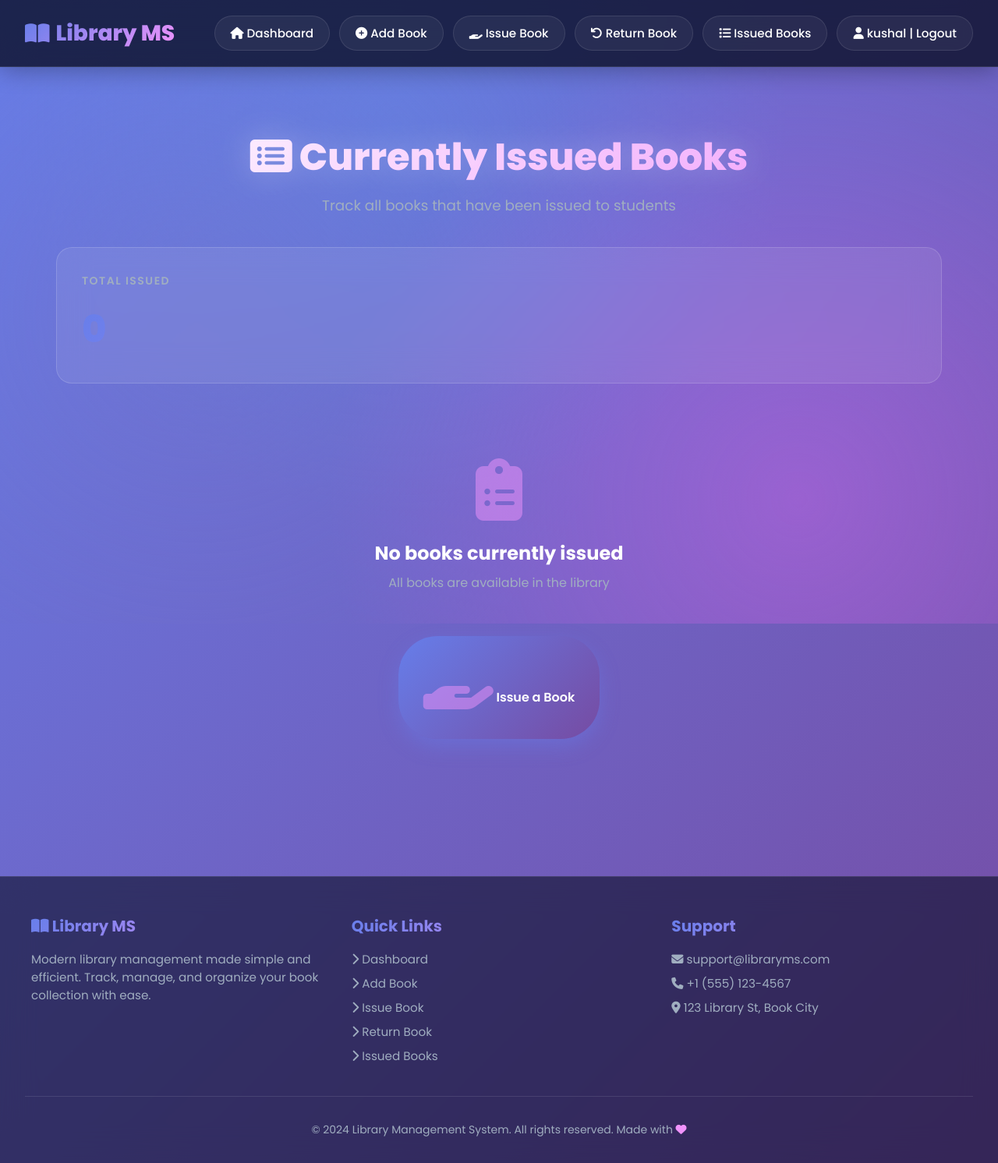
After one commit to kushal867/library, a Django app: page /home/issued_books/ in a window 1280 px wide. The commit adds this page. Shown: the whole page at 78% size. Run offline with Django 5.2, Linux system fonts and the light colour scheme; a user stored in the database is signed in; data comes from the database, SQL or seed files in the repository; data that the repository does not hold is empty.

Commit message:
feat: Complete logic improvements for library management system
- Enhanced models with validation, unique constraints, and helper methods
  * Added unique constraint on ISBN and Category name
  * Added MinValueValidator for book quantity
  * Implemented available_quantity() and is_available() methods
  * Added is_overdue() and days_until_due() for IssuedBook
  * Fixed expiry_date logic and moved to save() method

- Implemented comprehensive forms with validation
  * Created AddBookForm with dynamic category creation
  * Enhanced IssueBookForm with availability and duplicate checks
  * Added new ReturnBookForm for returning books

- Completed view logic with error handling
  * Implemented add_book() functionality with IntegrityError handling
  * Enhanced issue_book() with validation and messages
  * Added return_book() view with overdue detection
  * Added view_issued_books() for tracking issued books
  * Improved delete_book() with safety checks

- Updated templates with improved UI and functionality
  * Added Django messages display in base template
  * Enhanced dashboard with real statistics and availability indicators
  * Updated add_book form to use Django forms with category handling
  * Created return_book.html and issued_books.html templates
  * Added navigation links for new features

- Configured Django messages framework and media files
- Optimized database queries with select_related()
- Successfully migrated database with all improvements

```diff
--- a/home/templates/base.html
+++ b/home/templates/base.html
@@ -31,11 +31,40 @@
             <a href="{% url 'issue_book' %}">
                 <i class="fas fa-hand-holding"></i> Issue Book
             </a>
-            <a href="{% url 'logout' %}">
-                <i class="fas fa-sign-out-alt"></i> Logout
+            <a href="{% url 'return_book' %}">
+                <i class="fas fa-undo"></i> Return Book
             </a>
+            <a href="{% url 'view_issued_books' %}">
+                <i class="fas fa-list"></i> Issued Books
+            </a>
+            {% if user.is_authenticated %}
+            <a href="{% url 'logout' %}" style="margin-left: auto;">
+                <i class="fas fa-user"></i> {{ user.username }} | Logout
+            </a>
+            {% endif %}
         </div>
     </nav>
+
+    <!-- Django Messages Display -->
+    {% if messages %}
+    <div class="messages-container">
+        {% for message in messages %}
+        <div class="alert alert-{{ message.tags }} alert-dismissible fade show" role="alert">
+            {% if message.tags == 'success' %}
+                <i class="fas fa-check-circle"></i>
+            {% elif message.tags == 'danger' or message.tags == 'error' %}
+                <i class="fas fa-exclamation-circle"></i>
+            {% elif message.tags == 'warning' %}
+                <i class="fas fa-exclamation-triangle"></i>
+            {% else %}
+                <i class="fas fa-info-circle"></i>
+            {% endif %}
+            {{ message }}
+            <button type="button" class="btn-close" data-bs-dismiss="alert" aria-label="Close">×</button>
+        </div>
+        {% endfor %}
+    </div>
+    {% endif %}
 
     <div class="container">
         {% block content %}
@@ -54,6 +83,8 @@
                 <a href="{% url 'index' %}"><i class="fas fa-chevron-right"></i> Dashboard</a>
                 <a href="{% url 'add_book' %}"><i class="fas fa-chevron-right"></i> Add Book</a>
                 <a href="{% url 'issue_book' %}"><i class="fas fa-chevron-right"></i> Issue Book</a>
+                <a href="{% url 'return_book' %}"><i class="fas fa-chevron-right"></i> Return Book</a>
+                <a href="{% url 'view_issued_books' %}"><i class="fas fa-chevron-right"></i> Issued Books</a>
             </div>
             <div class="footer-section">
                 <h3>Support</h3>
@@ -78,11 +109,13 @@
             const iconMap = {
                 success: 'fa-check-circle',
                 error: 'fa-exclamation-circle',
+                danger: 'fa-exclamation-circle',
+                warning: 'fa-exclamation-triangle',
                 info: 'fa-info-circle'
             };
 
             toast.innerHTML = `
-                <i class="fas ${iconMap[type]} toast-icon"></i>
+                <i class="fas ${iconMap[type] || iconMap['info']} toast-icon"></i>
                 <div class="toast-message">${message}</div>
             `;
 
@@ -105,6 +138,27 @@
             }
         }
 
+        // Auto-dismiss alerts
+        document.addEventListener('DOMContentLoaded', function() {
+            const alerts = document.querySelectorAll('.alert');
+            alerts.forEach(alert => {
+                const closeBtn = alert.querySelector('.btn-close');
+                if (closeBtn) {
+                    closeBtn.addEventListener('click', function() {
+                        alert.style.animation = 'fadeOut 0.3s ease';
+                        setTimeout(() => alert.remove(), 300);
+                    });
+                }
+                // Auto-dismiss after 5 seconds
+                setTimeout(() => {
+                    if (alert.parentElement) {
+                        alert.style.animation = 'fadeOut 0.3s ease';
+                        setTimeout(() => alert.remove(), 300);
+                    }
+                }, 5000);
+            });
+        });
+
         // Smooth scroll
         document.documentElement.style.scrollBehavior = 'smooth';
     </script>
--- /dev/null
+++ b/home/templates/home/issued_books.html
@@ -0,0 +1,99 @@
+{% extends 'base.html' %}
+
+{% block title %}Issued Books - Library MS{% endblock %}
+
+{% block content %}
+<div class="page-header">
+    <h1><i class="fas fa-list-alt"></i> Currently Issued Books</h1>
+    <p>Track all books that have been issued to students</p>
+</div>
+
+<div class="stats-grid" style="margin-bottom: 2rem;">
+    <div class="card-stat">
+        <h3>Total Issued</h3>
+        <p>{{ total_issued }}</p>
+    </div>
+</div>
+
+{% if issued_books %}
+<div class="table-container">
+    <table>
+        <thead>
+            <tr>
+                <th>Book Title</th>
+                <th>ISBN</th>
+                <th>Student</th>
+                <th>Branch/Class</th>
+                <th>Issue Date</th>
+                <th>Due Date</th>
+                <th>Status</th>
+                <th>Actions</th>
+            </tr>
+        </thead>
+        <tbody>
+            {% for issued in issued_books %}
+            <tr {% if issued.is_overdue %}style="background-color: rgba(248, 113, 113, 0.1);"{% endif %}>
+                <td><strong>{{ issued.book.name }}</strong></td>
+                <td>{{ issued.book.isbn }}</td>
+                <td>{{ issued.student.user.username }}</td>
+                <td>{{ issued.student.branch }} - {{ issued.student.classroom }}</td>
+                <td>{{ issued.issued_date|date:"Y-m-d" }}</td>
+                <td>{{ issued.expiry_date|date:"Y-m-d" }}</td>
+                <td>
+                    {% if issued.is_overdue %}
+                        <span style="color: #f87171; font-weight: bold;">
+                            <i class="fas fa-exclamation-triangle"></i>
+                            Overdue ({{ issued.days_until_due|add:"-1"|stringformat:"d" }} days)
+                        </span>
+                    {% else %}
+                        <span style="color: #4ade80;">
+                            <i class="fas fa-check-circle"></i>
+                            Due in {{ issued.days_until_due }} day{{ issued.days_until_due|pluralize }}
+                        </span>
+                    {% endif %}
+                </td>
+                <td>
+                    <form method="post" action="{% url 'return_book' %}" style="display: inline;">
+                        {% csrf_token %}
+                        <input type="hidden" name="issued_book" value="{{ issued.id }}">
+                        <button type="submit" class="btn btn-sm" style="padding: 0.4rem 0.8rem;">
+                            <i class="fas fa-undo"></i> Return
+                        </button>
+                    </form>
+                </td>
+            </tr>
+            {% endfor %}
+        </tbody>
+    </table>
+</div>
+{% else %}
+<div class="empty-state">
+    <i class="fas fa-clipboard-list"></i>
+    <h3>No books currently issued</h3>
+    <p>All books are available in the library</p>
+    <a href="{% url 'issue_book' %}" class="btn">
+        <i class="fas fa-hand-holding"></i> Issue a Book
+    </a>
+</div>
+{% endif %}
+
+{% block extra_js %}
+<style>
+    .table-container table th,
+    .table-container table td {
+        padding: 1rem;
+        text-align: left;
+    }
+
+    .table-container table th {
+        background: linear-gradient(135deg, rgba(102, 126, 234, 0.1), rgba(240, 147, 251, 0.1));
+        font-weight: 600;
+    }
+
+    .table-container table tbody tr:hover {
+        background-color: rgba(240, 147, 251, 0.05);
+    }
+</style>
+{% endblock %}
+
+{% endblock %}
--- a/home/urls.py
+++ b/home/urls.py
@@ -5,5 +5,7 @@ urlpatterns = [
     path('', views.index, name='index'),
     path('add_book/', views.add_book, name='add_book'),
     path('issue_book/', views.issue_book, name='issue_book'),
+    path('return_book/', views.return_book, name='return_book'),
+    path('issued_books/', views.view_issued_books, name='view_issued_books'),
     path('delete_book/<int:myid>/', views.delete_book, name='delete_book'),
 ]
--- a/home/views.py
+++ b/home/views.py
@@ -1,47 +1,152 @@
-from django.shortcuts import render, redirect
+from django.shortcuts import render, redirect, get_object_or_404
 from django.contrib.auth.decorators import login_required
-from .models import Book, Student, IssuedBook
-from .forms import IssueBookForm
+from django.contrib import messages
+from django.db import IntegrityError
+from .models import Book, Student, IssuedBook, Category
+from .forms import IssueBookForm, AddBookForm, ReturnBookForm
 
 @login_required(login_url='/login/')
 def index(request):
-    books = Book.objects.all()
-    return render(request, "home/index.html", {'books': books})
+    """Home page showing all books and statistics"""
+    books = Book.objects.all().select_related('category')
+
+    # Calculate statistics
+    total_books = Book.objects.count()
+    total_quantity = sum(book.quantity for book in books)
+    total_issued = IssuedBook.objects.count()
+    total_available = total_quantity - total_issued
+
+    context = {
+        'books': books,
+        'total_books': total_books,
+        'total_quantity': total_quantity,
+        'total_issued': total_issued,
+        'total_available': total_available,
+    }
+    return render(request, "home/index.html", context)
 
 @login_required(login_url='/login/')
 def add_book(request):
+    """Add a new book to the library"""
     if request.method == "POST":
-        name = request.POST['name']
-        author = request.POST['author']
-        isbn = request.POST['isbn']
-        category = request.POST['category']
+        form = AddBookForm(request.POST)
+        if form.is_valid():
+            try:
+                book = form.save()
+                messages.success(
+                    request,
+                    f"Book '{book.name}' by {book.author} added successfully!"
+                )
+                return redirect('index')
+            except IntegrityError:
+                messages.error(
+                    request,
+                    "A book with this ISBN already exists in the library."
+                )
+        else:
+            messages.error(request, "Please correct the errors below.")
+    else:
+        form = AddBookForm()
 
-        # NOTE: This assumes Category IDs or handling is simpler in this MVP.
-        # Ideally we'd use a form or get the category object.
-        # For now, let's assume the user enters raw data or we need to adjust models.
-        # Actually creating a Book via raw POST without a form is risky if foreign keys are involved.
-        # But per the prompt flow, I will create a basic structure and user can refine it.
-        # Wait, I set Category as ForeignKey. The template needs to send ID or I need to fetch it.
-        # Let's keep it simple: Just rendering the template for now.
-        pass
-    return render(request, "home/add_book.html")
+    categories = Category.objects.all()
+    return render(request, "home/add_book.html", {'form': form, 'categories': categories})
 
 @login_required(login_url='/login/')
 def issue_book(request):
-    form = IssueBookForm()
+    """Issue a book to a student"""
     if request.method == "POST":
         form = IssueBookForm(request.POST)
         if form.is_valid():
-            # Logic to save issued book
-            obj = IssuedBook()
-            obj.student = form.cleaned_data['name2']
-            obj.book = form.cleaned_data['isbn2']
-            obj.save()
-            return redirect('/')
+            try:
+                obj = IssuedBook()
+                obj.student = form.cleaned_data['name2']
+                obj.book = form.cleaned_data['isbn2']
+                obj.save()
+                messages.success(
+                    request,
+                    f"Book '{obj.book.name}' issued to {obj.student.user.username} successfully! "
+                    f"Due date: {obj.expiry_date.strftime('%Y-%m-%d')}"
+                )
+                return redirect('index')
+            except Exception as e:
+                messages.error(request, f"Error issuing book: {str(e)}")
+        else:
+            # Display form errors
+            for field, errors in form.errors.items():
+                for error in errors:
+                    messages.error(request, error)
+    else:
+        form = IssueBookForm()
+
     return render(request, "home/issue_book.html", {'form': form})
 
 @login_required(login_url='/login/')
+def return_book(request):
+    """Return an issued book"""
+    if request.method == "POST":
+        form = ReturnBookForm(request.POST)
+        if form.is_valid():
+            try:
+                issued_book = form.cleaned_data['issued_book']
+                book_name = issued_book.book.name
+                student_name = issued_book.student.user.username
+
+                # Check if overdue
+                if issued_book.is_overdue():
+                    days_overdue = abs(issued_book.days_until_due())
+                    messages.warning(
+                        request,
+                        f"Book '{book_name}' returned by {student_name}. "
+                        f"Note: Book was {days_overdue} day(s) overdue."
+                    )
+                else:
+                    messages.success(
+                        request,
+                        f"Book '{book_name}' returned by {student_name} successfully!"
+                    )
+
+                issued_book.delete()
+                return redirect('index')
+            except Exception as e:
+                messages.error(request, f"Error returning book: {str(e)}")
+        else:
+            messages.error(request, "Please select a book to return.")
+    else:
+        form = ReturnBookForm()
+
+    return render(request, "home/return_book.html", {'form': form})
+
+@login_required(login_url='/login/')
+def view_issued_books(request):
+    """View all currently issued books"""
+    issued_books = IssuedBook.objects.all().select_related('book', 'student__user')
+
+    context = {
+        'issued_books': issued_books,
+        'total_issued': issued_books.count(),
+    }
+    return render(request, "home/issued_books.html", context)
+
+@login_required(login_url='/login/')
 def delete_book(request, myid):
-    book = Book.objects.get(id=myid)
-    book.delete()
-    return redirect('/')
+    """Delete a book from the library with safety checks"""
+    try:
+        book = get_object_or_404(Book, id=myid)
+
+        # Check if book is currently issued
+        issued_count = IssuedBook.objects.filter(book=book).count()
+        if issued_count > 0:
+            messages.error(
+                request,
+                f"Cannot delete '{book.name}'. {issued_count} copy(ies) currently issued. "
+                "Please wait for all copies to be returned."
+            )
+            return redirect('index')
+
+        book_name = book.name
+        book.delete()
+        messages.success(request, f"Book '{book_name}' deleted successfully!")
+    except Exception as e:
+        messages.error(request, f"Error deleting book: {str(e)}")
+
+    return redirect('index')
--- a/librarymanagementsystem/urls.py
+++ b/librarymanagementsystem/urls.py
@@ -16,9 +16,15 @@ Including another URLconf
 """
 from django.contrib import admin
 from django.urls import path, include
+from django.conf import settings
+from django.conf.urls.static import static
 
 urlpatterns = [
     path('admin/', admin.site.urls),
-    path('', include('home.urls')),
     path('', include('user.urls')),
+    path('home/', include('home.urls')),
 ]
+
+# Serve media files in development
+if settings.DEBUG:
+    urlpatterns += static(settings.MEDIA_URL, document_root=settings.MEDIA_ROOT)
```
Also changed, not shown: home/forms.py (+111 -5 lines), home/models.py (+52 -8 lines), home/templates/home/add_book.html (+56 -51 lines), home/templates/home/index.html (+19 -8 lines), home/templates/home/return_book.html (added, +50 -0 lines), librarymanagementsystem/settings.py (+17 -0 lines), user/views.py (+34 -8 lines), home/migrations/0001_initial.py.
